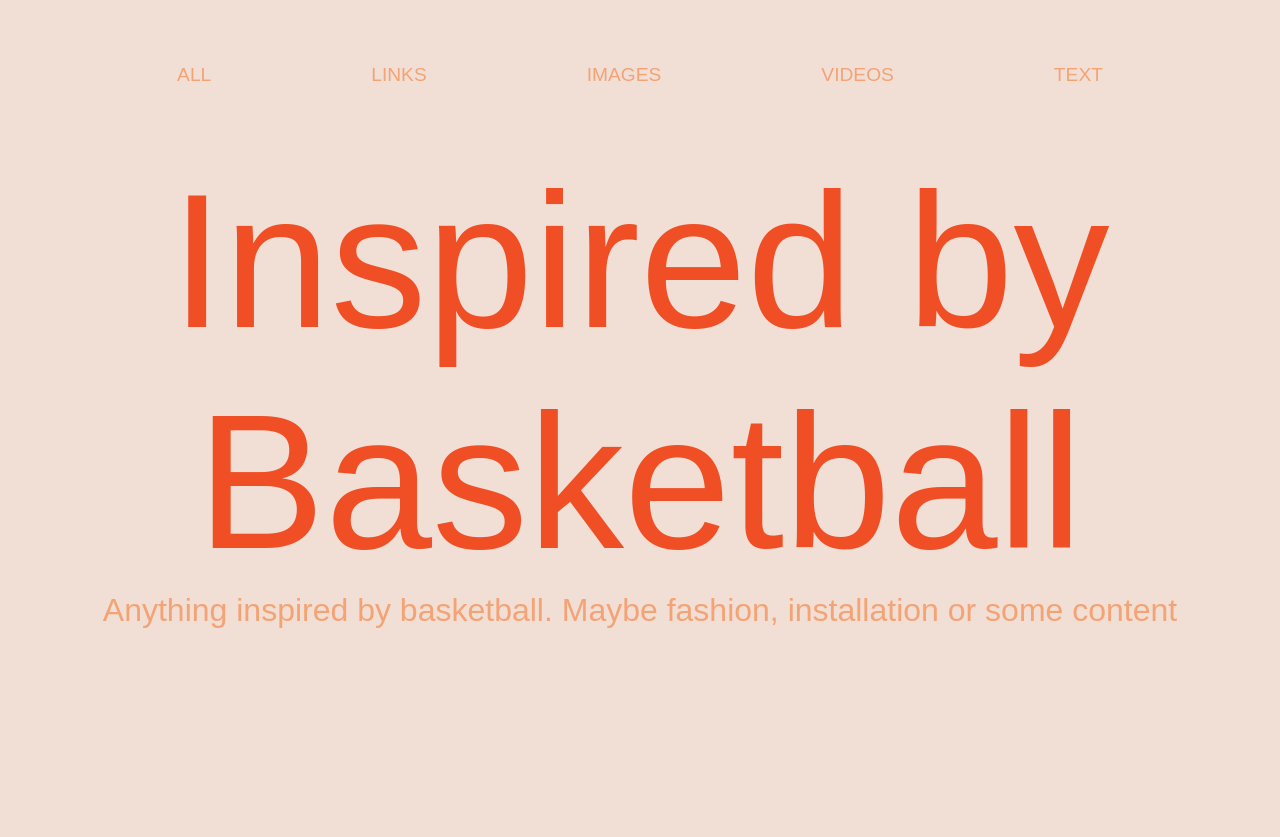
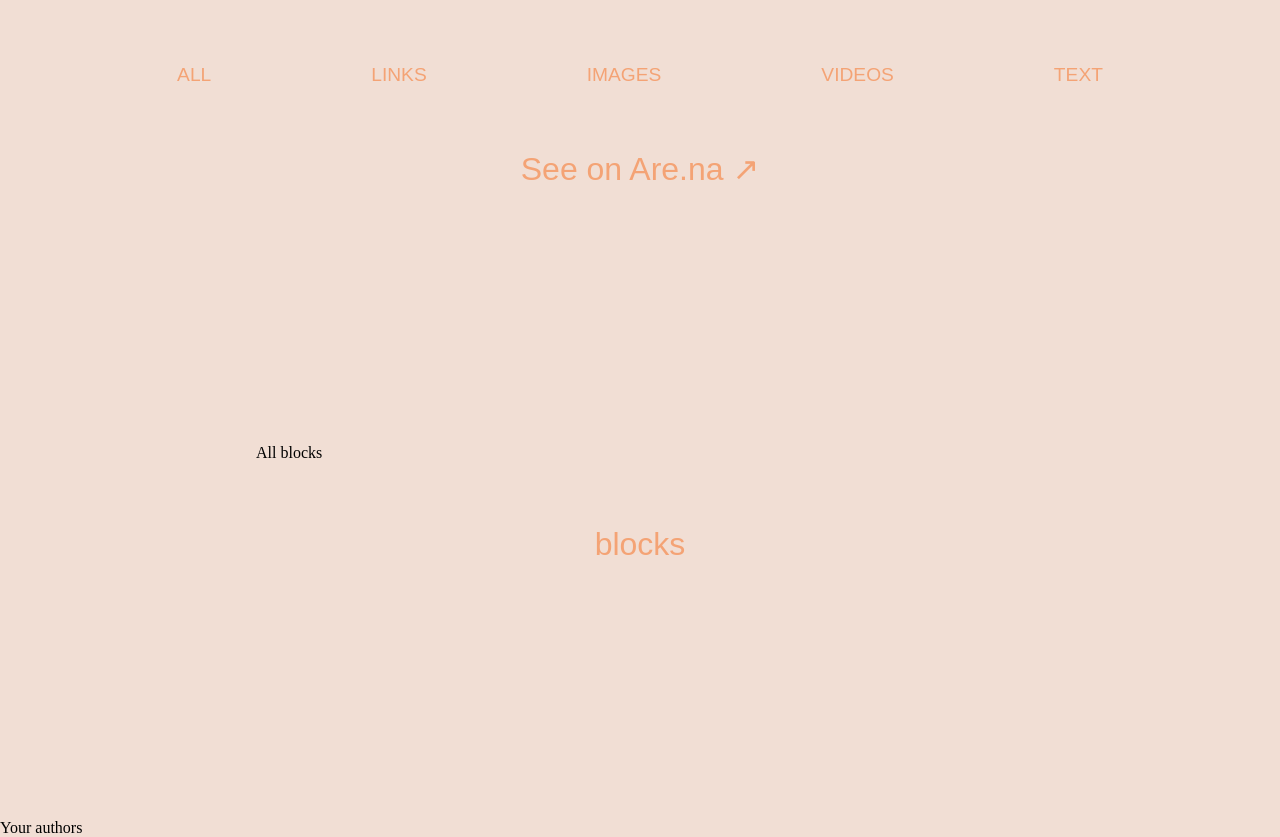
Before and after one commit to trentonsoto/links, a plain HTML site: page index.html in a window 1280 px wide. Before the commit the page ends 800 px from the top, so only its background shows below. Drawn offline with Linux system fonts and the light colour scheme; no server answers; a web font is replaced by a local one.

Commit message:
added my blocks

```diff
--- a/assets/style.css
+++ b/assets/style.css
@@ -33,16 +33,16 @@
     text-align: center;
 }
 
-.text {
+/* .text {
     background-color: var(--orange);
     width: 57vw;
     margin-block-end: var(--padding);
     p{
         color: var(--cream);
     }
-}
+} */
 
-ul {
+nav ul {
     font-family: var(--body-font);
     font-size: calc(var(--body-copy) * 0.60);
     color: var(--light-orange);
@@ -50,6 +50,14 @@
     justify-content: center;
     gap: 10rem;
     padding: 4rem;
+}
+
+.content {
+    display: flex;
+    flex-direction: column;
+    padding: calc(var(--padding) * 2);
+    gap: 2em;
+    list-style: none;
 }
 
 
@@ -60,16 +68,16 @@
     padding-block-start: var(--padding);
 } */
 
-.content {
+/* .content {
     display: flex;
     flex-direction: column;
     align-items: center;
     gap: 10rem;
     width: var(--container-width);
     padding-block-start: var(--padding);
-}
+} */
 
-.link iframe {
+/* .link iframe {
     width: 57vw;
     height: 55vh;
-}
+} */
--- a/index.html
+++ b/index.html
@@ -25,20 +25,23 @@
             </ul>
         </nav>
 
-        <h1>Inspired by Basketball</h1>
-        <p>Anything inspired by basketball. Maybe fashion, installation or some content</p>
-
-        <!-- <section class="content">
-            <img class="img" src="artboard-7.png">
-            <div class="link">
-                <iframe src="https://www.youtube.com/embed/yYzoaInvl6c?si=horAm3N46eDavZhn" title="YouTube video player" frameborder="0" allow="accelerometer; autoplay; clipboard-write; encrypted-media; gyroscope; picture-in-picture; web-share" referrerpolicy="strict-origin-when-cross-origin" allowfullscreen></iframe>
-            </div>
-            <div class="text">
-                <p>Coaches shouldn’t have to push you to work hard. You should push yourself because you want to be a great player.</p>
-                <p>― Bob Knight</p>
-            </div>
-        </section> -->
-    </body>
+		<header>
+			<h1 id="channel-title"></h1>
+			<p><a id="channel-link">See on Are.na ↗</a></p>
+			<section id="channel-description"></section>
+		</header>
+		<main>
+			<section class="content">
+				<h2>All blocks</h2>
+				<ul id="channel-blocks"></ul>
+				<p><span id="channel-count"></span> blocks</p>
+			</section>
+		</main>
+		<footer>
+			<h2>Your authors</h2>
+			<section id="channel-users"></section>
+		</footer>
+	</body>
 
     <footer>
 
```
